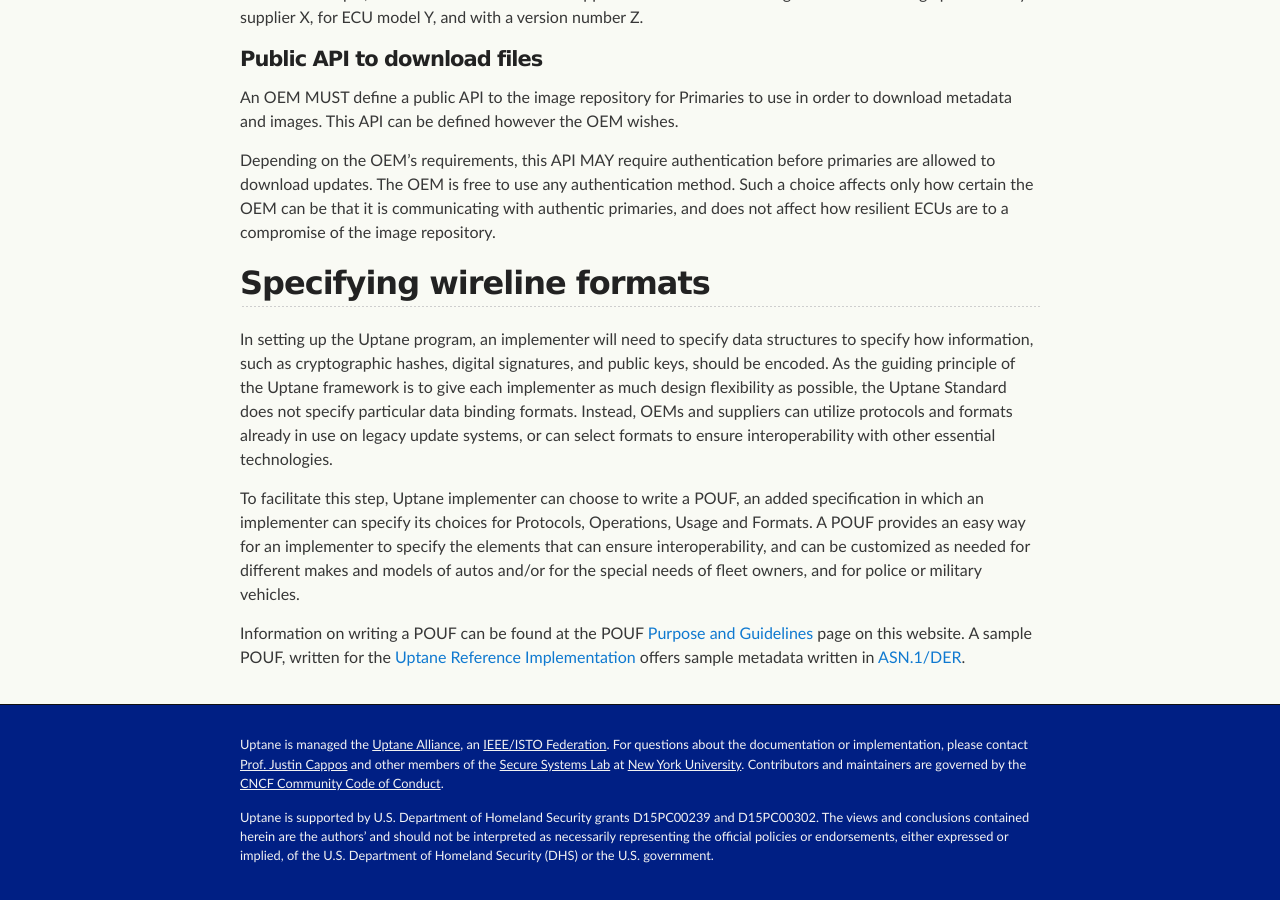
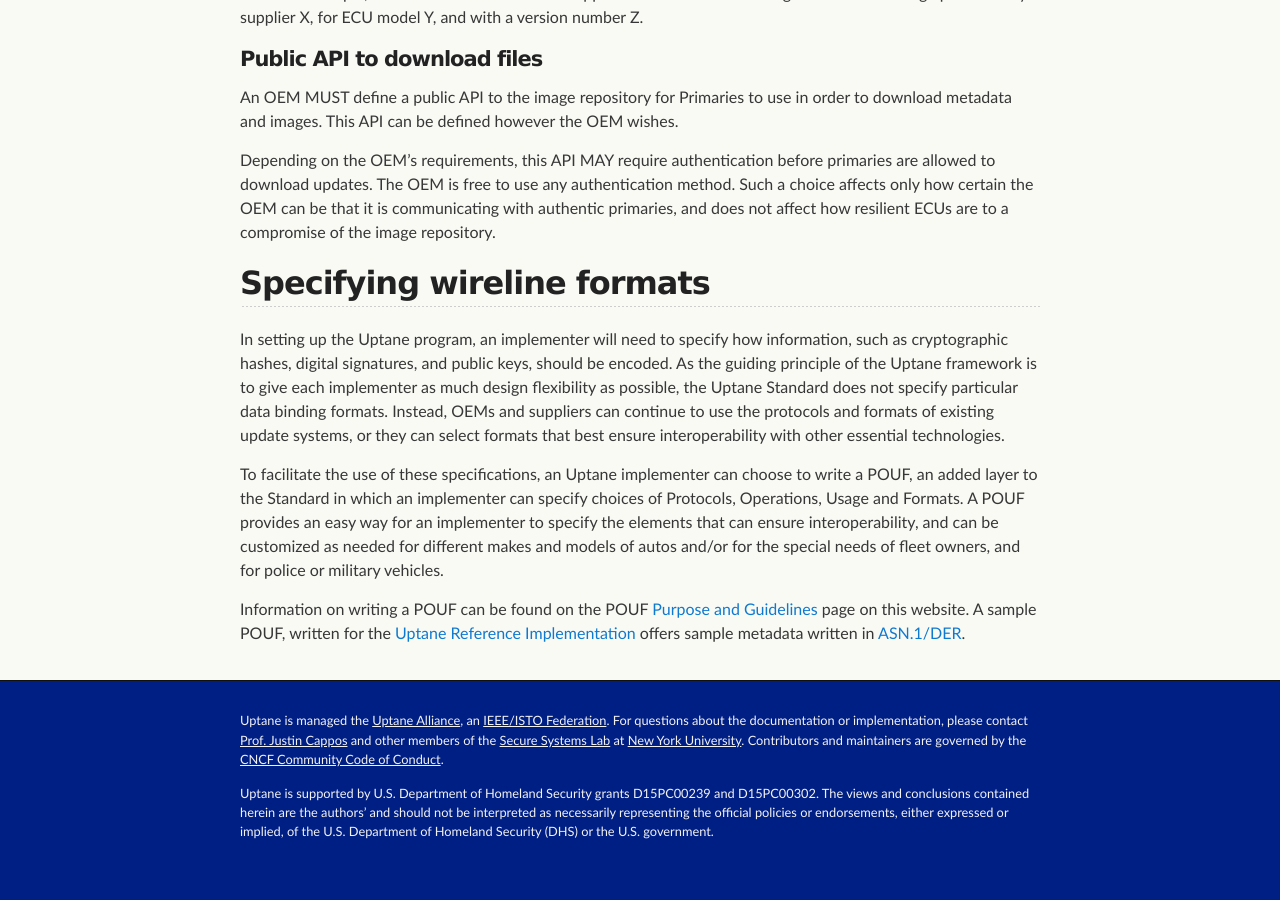
Before and after one commit to uptane/deployment-considerations, a Jekyll site: the page built from repositories.md, in a window 1280 px wide and 900 px high, scrolled down 8633 px. Built offline with Jekyll 4.4.1, drawn with Linux system fonts in a browser that asks for light colours; our own code applies the rules of GitHub Pages for plain Markdown files; after the commit the page ends 9509 px from its top, so only the background shows below that.

Commit message:
A few minor wording changes

```diff
--- a/repositories.md
+++ b/repositories.md
@@ -199,8 +199,8 @@ An OEM MUST define a public API to the image repository for  Primaries to use in
 Depending on the OEM's requirements, this API MAY require authentication before primaries are allowed to download updates. The OEM is free to use any authentication method. Such a choice affects only how certain the OEM can be that it is communicating with authentic primaries, and does not affect how resilient ECUs are to a compromise of the image repository.
 
 ## Specifying wireline formats
-In setting up the Uptane program, an implementer will need to specify data structures to specify how information, such as cryptographic hashes, digital signatures, and public keys, should be encoded. As the guiding principle of the Uptane framework is to give each implementer as much design flexibility as possible, the Uptane Standard does not specify particular data binding formats. Instead, OEMs and suppliers can utilize protocols and formats already in use on legacy update systems, or can select formats to ensure interoperability with other essential technologies.
+In setting up the Uptane program, an implementer will need to specify how information, such as cryptographic hashes, digital signatures, and public keys, should be encoded. As the guiding principle of the Uptane framework is to give each implementer as much design flexibility as possible, the Uptane Standard does not specify particular data binding formats. Instead, OEMs and suppliers can continue to use the protocols and formats of existing update systems, or they can select formats that best  ensure interoperability with other essential technologies.
 
-To facilitate this step, Uptane implementer can choose to write a POUF, an added specification in which an implementer can specify its choices for Protocols, Operations, Usage and Formats. A POUF provides an easy way for an implementer to specify the elements that can ensure interoperability, and can be customized as needed for different makes and models of autos and/or for the special needs of fleet owners, and for police or military vehicles.
+To facilitate the use of these specifications, an Uptane implementer can choose to write a POUF, an added layer to the Standard in which an implementer can specify choices of Protocols, Operations, Usage and Formats. A POUF provides an easy way for an implementer to specify the elements that can ensure interoperability, and can be customized as needed for different makes and models of autos and/or for the special needs of fleet owners, and for police or military vehicles.
 
-Information on writing a POUF can be found at the POUF [Purpose and Guidelines](https://uptane.github.io/pouf.html) page on this website. A sample POUF, written for the [Uptane Reference Implementation](https://uptane.github.io/reference_pouf.html) offers sample metadata written in [ASN.1/DER](https://github.com/uptane/uptane.github.io/blob/master/reference_pouf.md#file-formats).
+Information on writing a POUF can be found on the POUF [Purpose and Guidelines](https://uptane.github.io/pouf.html) page on this website. A sample POUF, written for the [Uptane Reference Implementation](https://uptane.github.io/reference_pouf.html) offers sample metadata written in [ASN.1/DER](https://github.com/uptane/uptane.github.io/blob/master/reference_pouf.md#file-formats).
```
